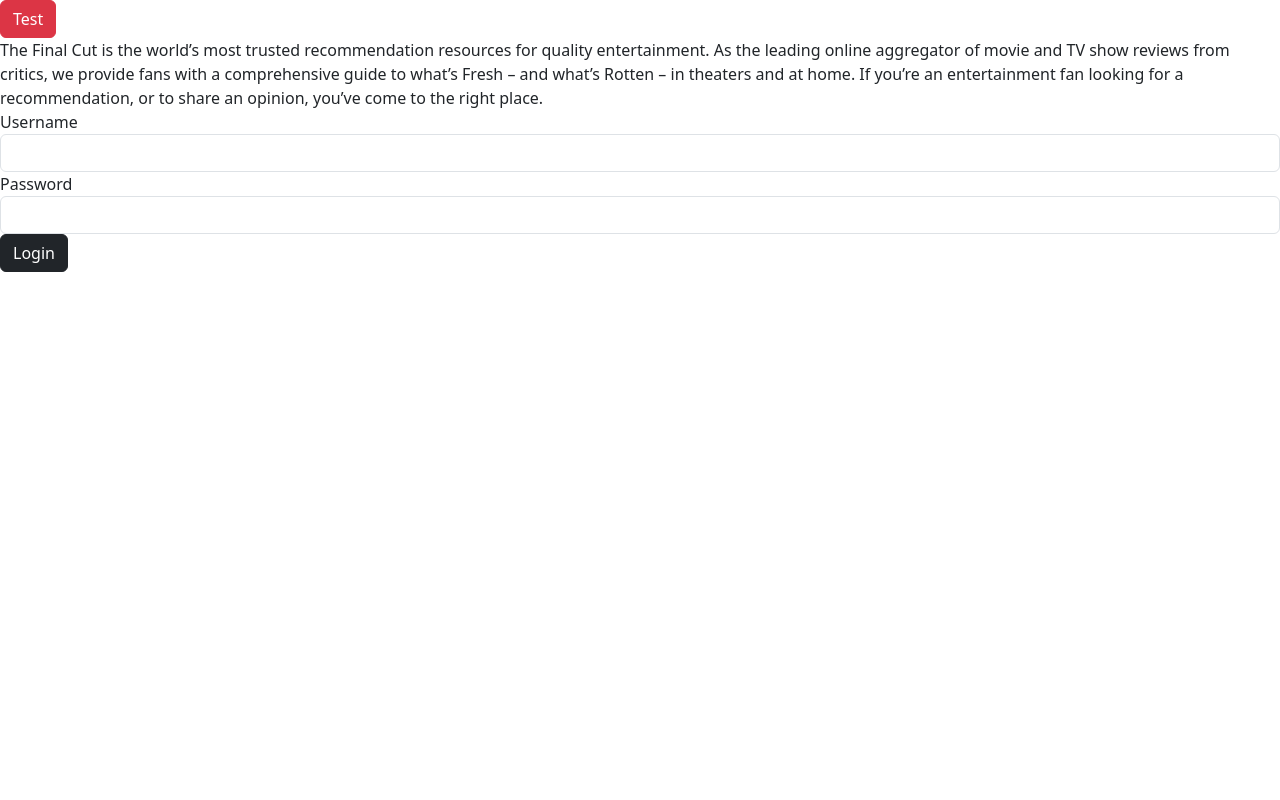
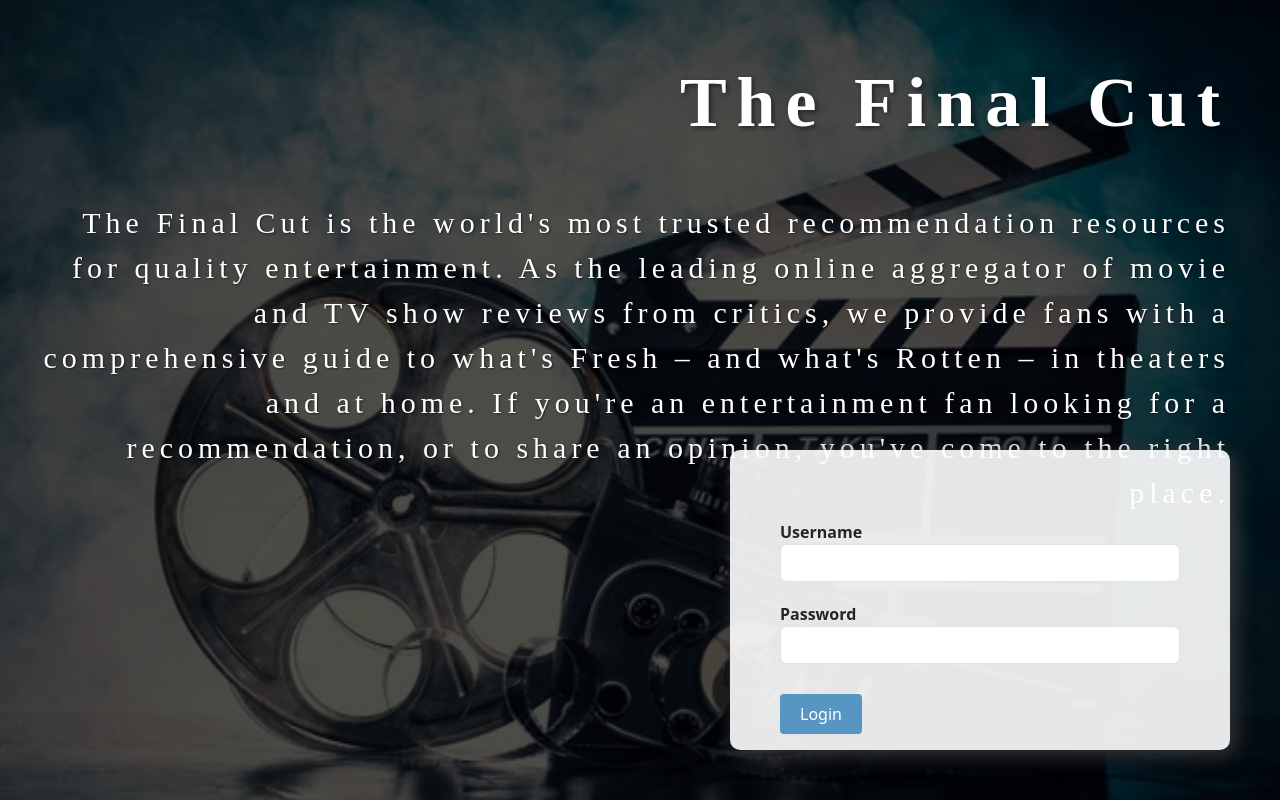
Before and after one commit to SnehaVallapuneni/The-Final-Cut, an Angular app: page /login in a window 1280 px wide. Built offline with nearby package versions, Linux system fonts and the light colour scheme.

Commit message:
Added components

```diff
--- a/angular.json
+++ b/angular.json
@@ -21,6 +21,7 @@
             ],
             "tsConfig": "tsconfig.app.json",
             "assets": [
+              "src/assets",
               {
                 "glob": "**/*",
                 "input": "public"
--- a/src/app/app.component.html
+++ b/src/app/app.component.html
@@ -1,2 +1 @@
-<button class="btn btn-danger">Test</button>
 <router-outlet></router-outlet>
--- a/src/app/header/header.component.css
+++ b/src/app/header/header.component.css
@@ -0,0 +1,22 @@
+.header-container {
+    width: 100%;
+    height: 80px;
+    background-color: #fdc827;
+    display: flex;
+    align-items: center;
+    justify-content: space-between;
+    .logo {
+      font-size: 24px;
+      font-weight: bold;
+      font-family: 'Creepster', cursive;
+      letter-spacing: 4px;
+      margin-left: 40px;
+      cursor: pointer;
+    }
+    .logout {
+      font-size: 18px;
+      font-weight: bold;
+      margin-right: 40px;
+      cursor: pointer;
+    }
+  }
--- a/src/app/header/header.component.html
+++ b/src/app/header/header.component.html
@@ -1 +1,4 @@
-<p>header works!</p>
+<div class="header-container">
+    <div class="logo" (click)="goToHome()">The Final Cut</div>
+    <div class="logout" (click)="logout()">Logout</div>
+  </div>
--- a/src/app/header/header.component.ts
+++ b/src/app/header/header.component.ts
@@ -1,4 +1,6 @@
 import { Component } from '@angular/core';
+import { Router } from '@angular/router';
+import { AuthService } from '../services/auth.service';
 
 @Component({
   selector: 'app-header',
@@ -8,5 +10,16 @@
   styleUrl: './header.component.css'
 })
 export class HeaderComponent {
+  constructor(private router:Router, private auth: AuthService) { }
 
+  ngOnInit(): void {
+  }
+
+  goToHome() {
+    this.router.navigate(['home']);
+  }
+
+  logout() {
+    this.auth.logout();
+  }
 }
--- a/src/app/home/home.component.html
+++ b/src/app/home/home.component.html
@@ -1 +1 @@
-<p>home works!</p>
+<app-header></app-header>
--- a/src/app/home/home.component.ts
+++ b/src/app/home/home.component.ts
@@ -1,12 +1,14 @@
 import { Component } from '@angular/core';
+import { HeaderComponent } from "../header/header.component";
 
 @Component({
   selector: 'app-home',
   standalone: true,
-  imports: [],
+  imports: [HeaderComponent],
   templateUrl: './home.component.html',
   styleUrl: './home.component.css'
 })
 export class HomeComponent {
 
+
 }
--- a/src/app/login/login.component.css
+++ b/src/app/login/login.component.css
@@ -0,0 +1,66 @@
+.login-container {
+    width: 100%;
+    height: 100vh;
+    background: linear-gradient(rgba(0, 0, 0, 0.7), rgba(0, 0, 0, 0.7)), url('../../assets/film.jpg');
+    background-size: cover;
+    background-position: center;
+    position: relative;
+    .logo {
+      font-size: 70px;
+      font-weight: bold;
+      font-family: 'Creepster', cursive;
+      letter-spacing: 10px;
+      position: absolute;
+      top: 50px;
+      right: 50px;
+      color: #fff;
+      text-shadow: 2px 2px 4px rgba(0, 0, 0, 0.5);
+    }
+    .desc {
+      font-size: 30px;
+      font-family: 'Aladin', cursive;
+      letter-spacing: 5px;
+      position: absolute;
+      top: 200px;
+      right: 50px;
+      text-align: right;
+      width: 1200px;
+      color: #fff;
+      text-shadow: 1px 1px 2px rgba(0, 0, 0, 0.5);
+    }
+    .login-form {
+      width: 500px;
+      height: 300px;
+      padding: 50px;
+      background-color: rgba(255, 255, 255, 0.9);
+      border-radius: 10px;
+      position: absolute;
+      bottom: 50px;
+      right: 50px;
+      box-shadow: 5px 5px 20px #383838;
+      .form-group {
+        margin-top: 20px;
+      }
+      label {
+        font-weight: bold;
+      }
+      .btn-container {
+        position: relative;
+        .btn {
+          margin-top: 30px;
+          background-color: #5796c2;
+          color: white;
+          border: none;
+          padding: 8px 20px;
+          border-radius: 4px;
+          cursor: pointer;
+        }
+        .error {
+          position: absolute;
+          top: 32px;
+          right: 0px;
+          color: red;
+        }
+      }
+    }
+}
--- a/src/app/login/login.component.html
+++ b/src/app/login/login.component.html
@@ -1,12 +1,12 @@
 <div class="login-container">
-    <div class="logo"></div>
+    <div class="logo"> The Final Cut</div>
     <div class="desc">
-        The Final Cut is the world’s most trusted recommendation resources for
+        The Final Cut is the world's most trusted recommendation resources for
         quality entertainment. As the leading online aggregator of movie and TV show
-        reviews from critics, we provide fans with a comprehensive guide to what’s
-        Fresh – and what’s Rotten – in theaters and at home. If you’re an
+        reviews from critics, we provide fans with a comprehensive guide to what's
+        Fresh – and what's Rotten – in theaters and at home. If you're an
         entertainment fan looking for a recommendation, or to share an opinion,
-        you’ve come to the right place.
+        you've come to the right place.
     </div>
     <div class="login-form">
         <div class="form-group">
--- a/src/app/login/login.component.ts
+++ b/src/app/login/login.component.ts
@@ -1,5 +1,5 @@
 import { Component } from '@angular/core';
-import { AuthService } from '../auth.service';
+import { AuthService } from '../services/auth.service';
 import { Router } from '@angular/router';
 import { FormsModule } from '@angular/forms';
 
--- a/src/app/auth.service.ts
+++ b/src/app/services/auth.service.ts
@@ -9,7 +9,7 @@
   constructor(private router: Router) { }
 
   login(uname: string, pword: string) {
-    if (uname === 'suren' && pword === '1234') {
+    if (uname === 'sneha' && pword === '12345') {
       return 200;
     } else {
       return 403;
```
Also changed, not shown: src/assets/film.jpg (added), 1 other file (tests, documents, lock files or other folders).
